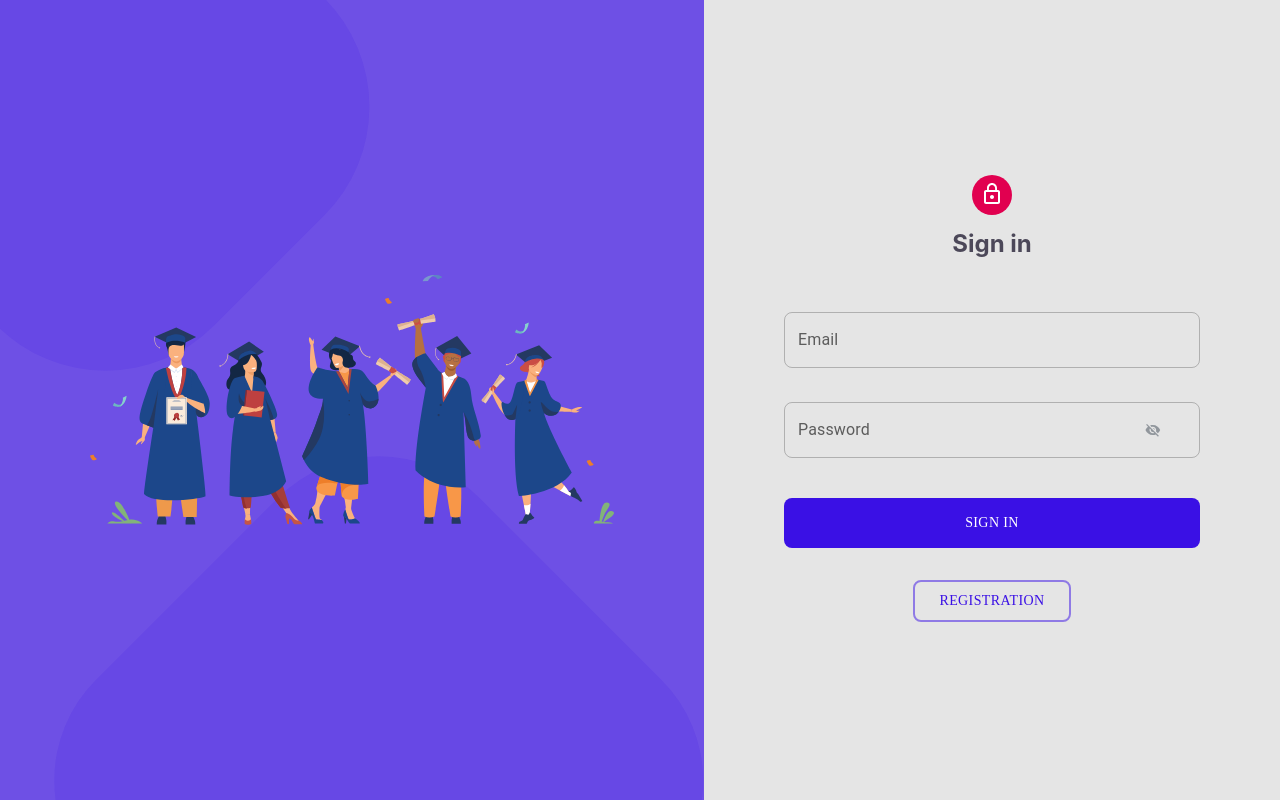
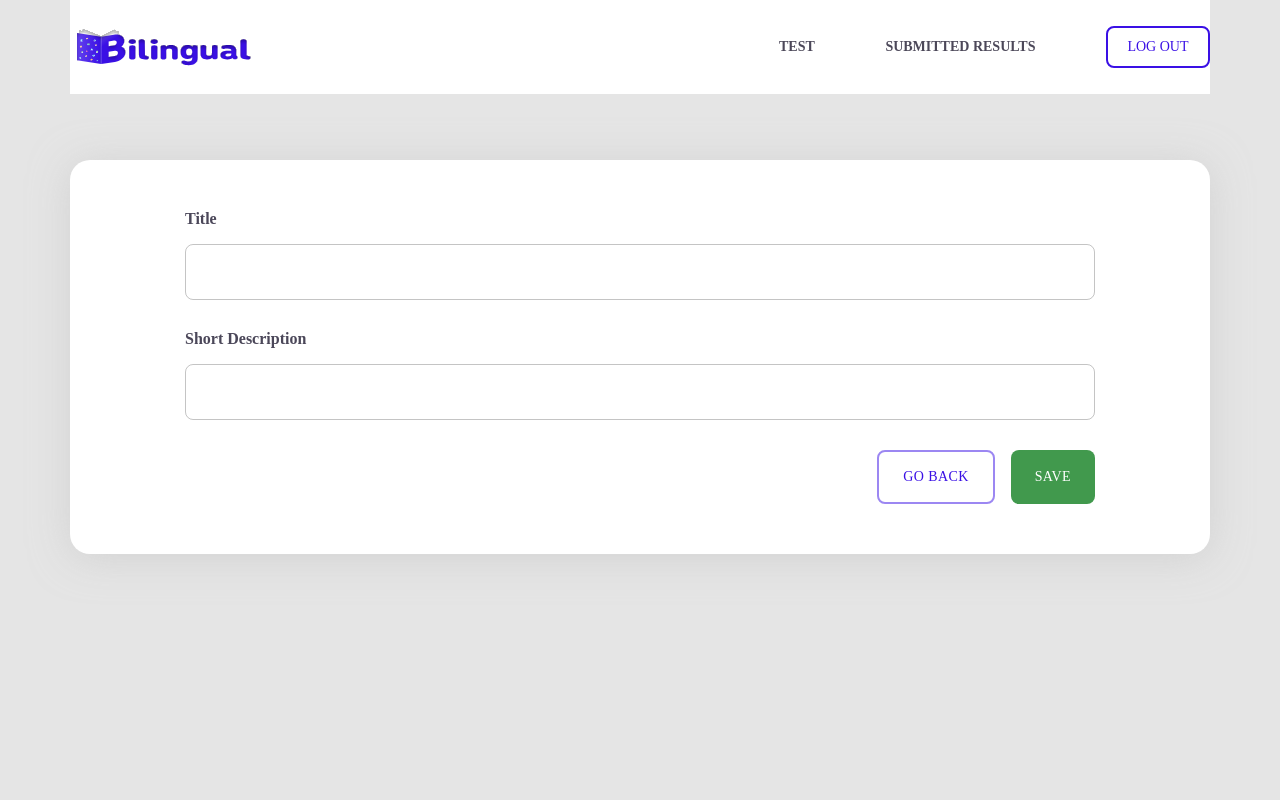
Before and after one commit to peaksoft-school/bilingual-web, a React (Create React App) app: page /login in a window 1280 px wide. Built offline with nearby package versions, Linux system fonts and the light colour scheme; a web font is replaced by a local one.

Commit message:
fixed inline style

```diff
--- a/src/App.js
+++ b/src/App.js
@@ -1,11 +1,12 @@
 import { CircularProgress, ThemeProvider } from '@mui/material'
 import { useEffect, useState } from 'react'
 import { useDispatch } from 'react-redux'
-import Routes from './routes/Routes'
+// import Routes from './routes/Routes'
 import { authActions } from './store'
 import { getFromLocalStorage } from './utils/helpers/localstorege/localStorege'
 import { theme } from './assets/styles/themeStyle/theme'
 import { BILINGUAL_TOKEN, BILINGUAL_USER } from './utils/constants/general'
+import AddNewTest from './containers/admin/test/AddNewTestPage'
 
 function App() {
    const dispatch = useDispatch()
@@ -30,7 +31,7 @@ function App() {
 
    return (
       <ThemeProvider theme={theme}>
-         <Routes />
+         <AddNewTest />
       </ThemeProvider>
    )
 }
--- a/src/components/UI/input/index.js
+++ b/src/components/UI/input/index.js
@@ -19,6 +19,7 @@ function Input(props) {
          placeholder={placeholder}
          fullWidth={fullWidth}
          classes={classes}
+         sx={{ width: '100%' }}
          {...other}
       >
          {children}
--- a/src/containers/admin/test/AddNewTestPage.js
+++ b/src/containers/admin/test/AddNewTestPage.js
@@ -36,22 +36,22 @@ const AddNewTest = () => {
       <MainContainer>
          <ContentCard>
             <form onSubmit={submitHandler}>
-               <div style={{ width: '100%' }}>
-                  <StyledSpan>Title</StyledSpan>
+               <StyledSpan>Title</StyledSpan>
+               <StyledDivofInput>
                   <Input
                      name="title"
-                     style={{ width: '100%', margin: '16px 0px 30px' }}
                      value={newTest.title}
                      onChange={onChangeHandle}
                   />
-                  <StyledSpan>Short Description</StyledSpan>
+               </StyledDivofInput>
+               <StyledSpan>Short Description</StyledSpan>
+               <StyledDivofInput>
                   <Input
                      name="shortDescriptions"
-                     style={{ width: '100%', margin: '16px 0px 30px' }}
                      value={newTest.shortDescriptions}
                      onChange={onChangeHandle}
                   />
-               </div>
+               </StyledDivofInput>
 
                <StyledDivOfButtons>
                   <Button
@@ -84,7 +84,6 @@ const AddNewTest = () => {
 
 const StyledSpan = styled.p`
    margin: 0;
-   padding: 0;
    font-family: 'DINNextRoundedLTW01-Regular';
    font-style: normal;
    font-weight: 600;
@@ -92,9 +91,11 @@ const StyledSpan = styled.p`
    line-height: 18px;
    color: #4b4759;
 `
+const StyledDivofInput = styled.div`
+   margin: 6px 0px 30px;
+`
 
 const StyledDivOfButtons = styled.div`
-   width: 100%;
    display: flex;
    justify-content: flex-end;
 `
```
